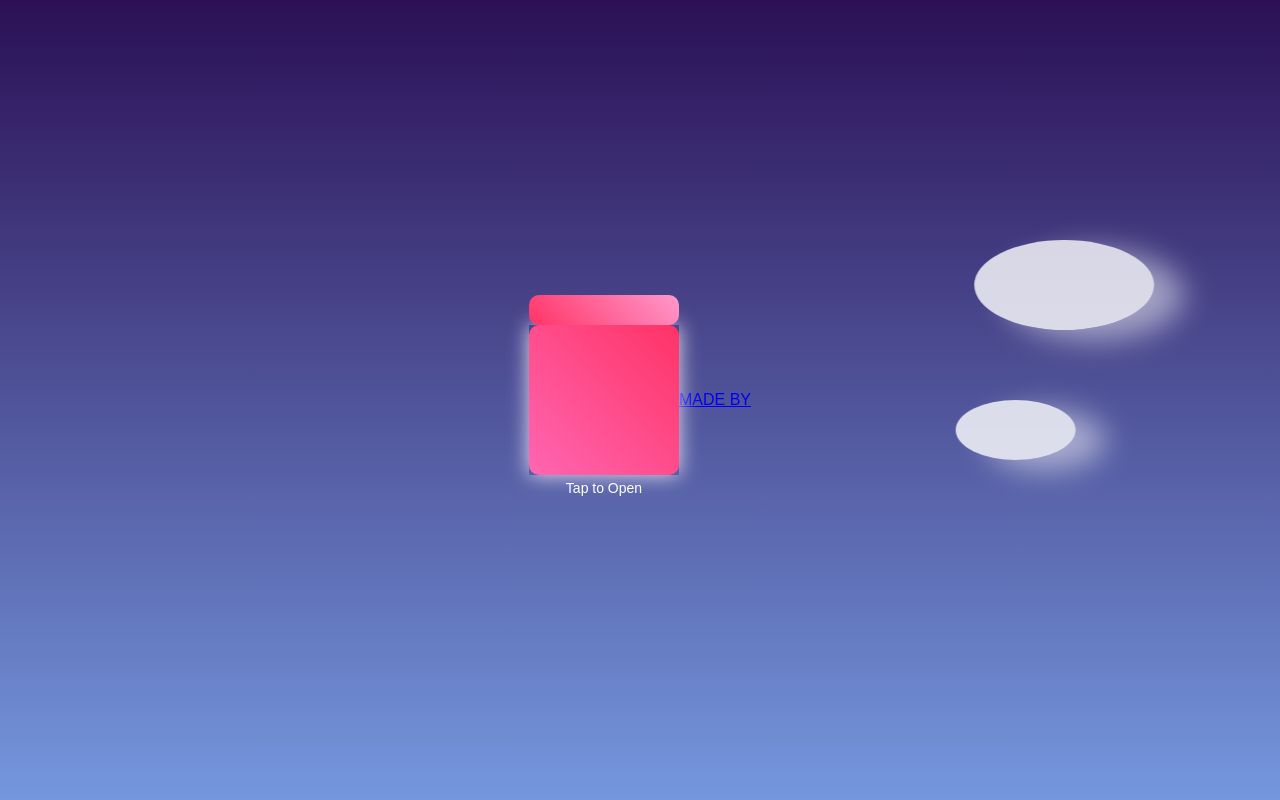
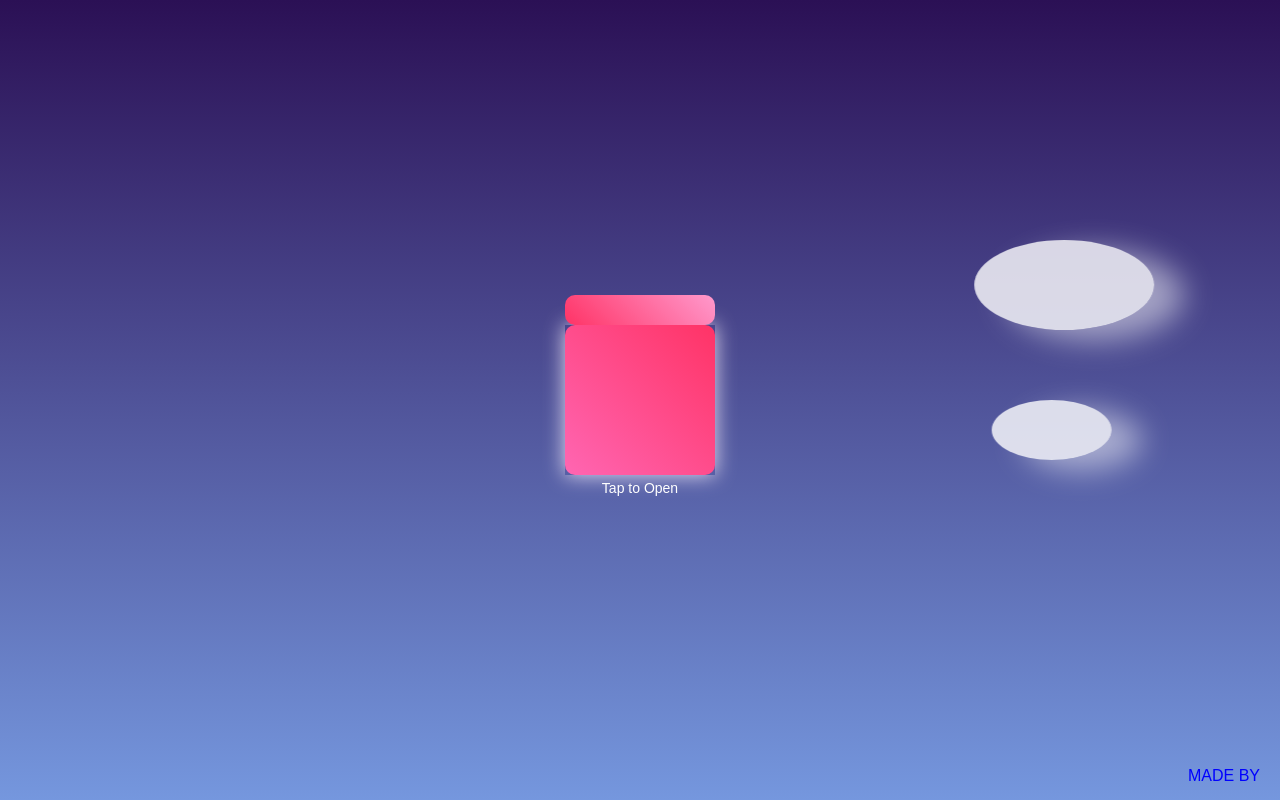
Before and after one commit to Swastik2399/birthday-byswastik, a plain HTML site: page index2.html in a window 1280 px wide. Drawn offline with Linux system fonts and the light colour scheme.

Commit message:
style3.css

```diff
--- a/style3.css
+++ b/style3.css
@@ -131,3 +131,12 @@ body {
     from { transform: translateY(0px); }
     to { transform: translateY(5px); }
 }
+.made-by {
+    position: absolute;
+    bottom: 5px; /* Adjust this value to move it further down */
+    right: 10px; /* Adjust to align properly */
+    color: blue;
+    font-size: 16px;
+    text-decoration: none; /* Remove underline if needed */
+    padding: 10px; /* Adds space from the edge */
+}
```
